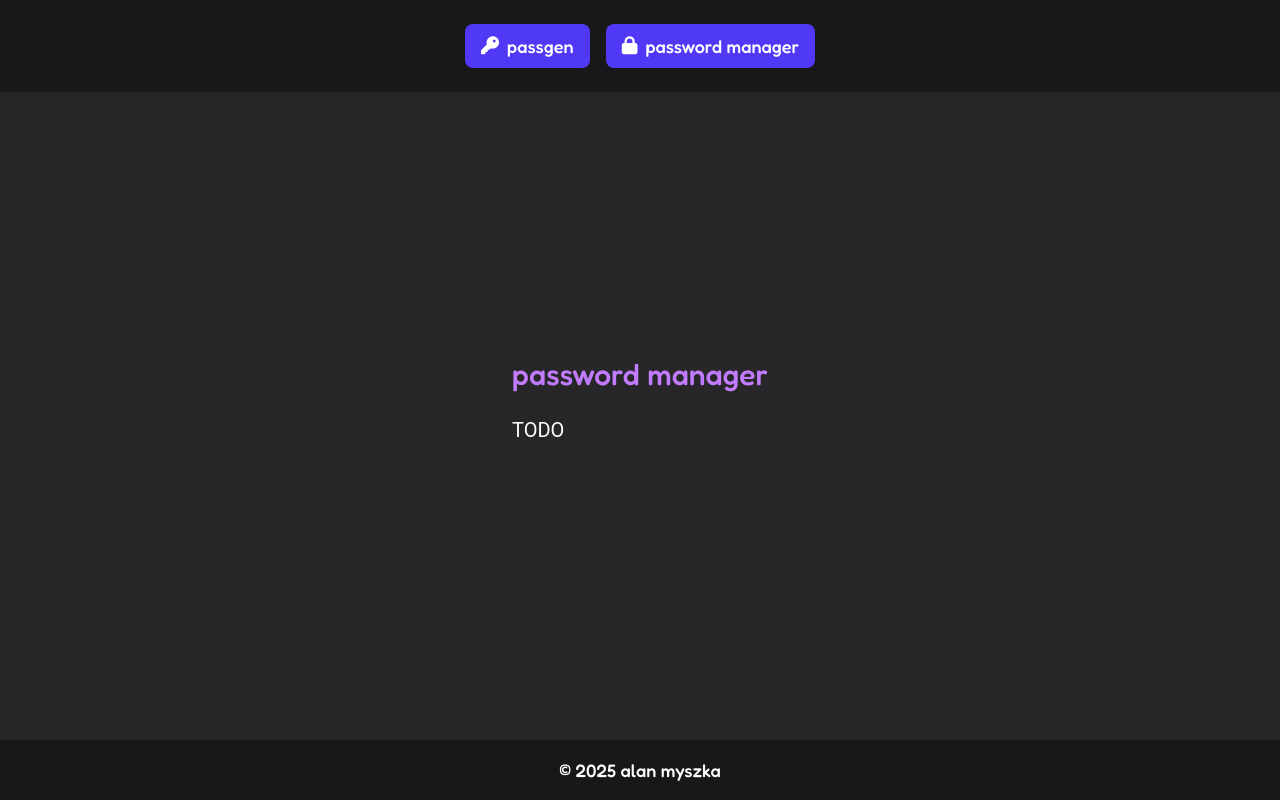
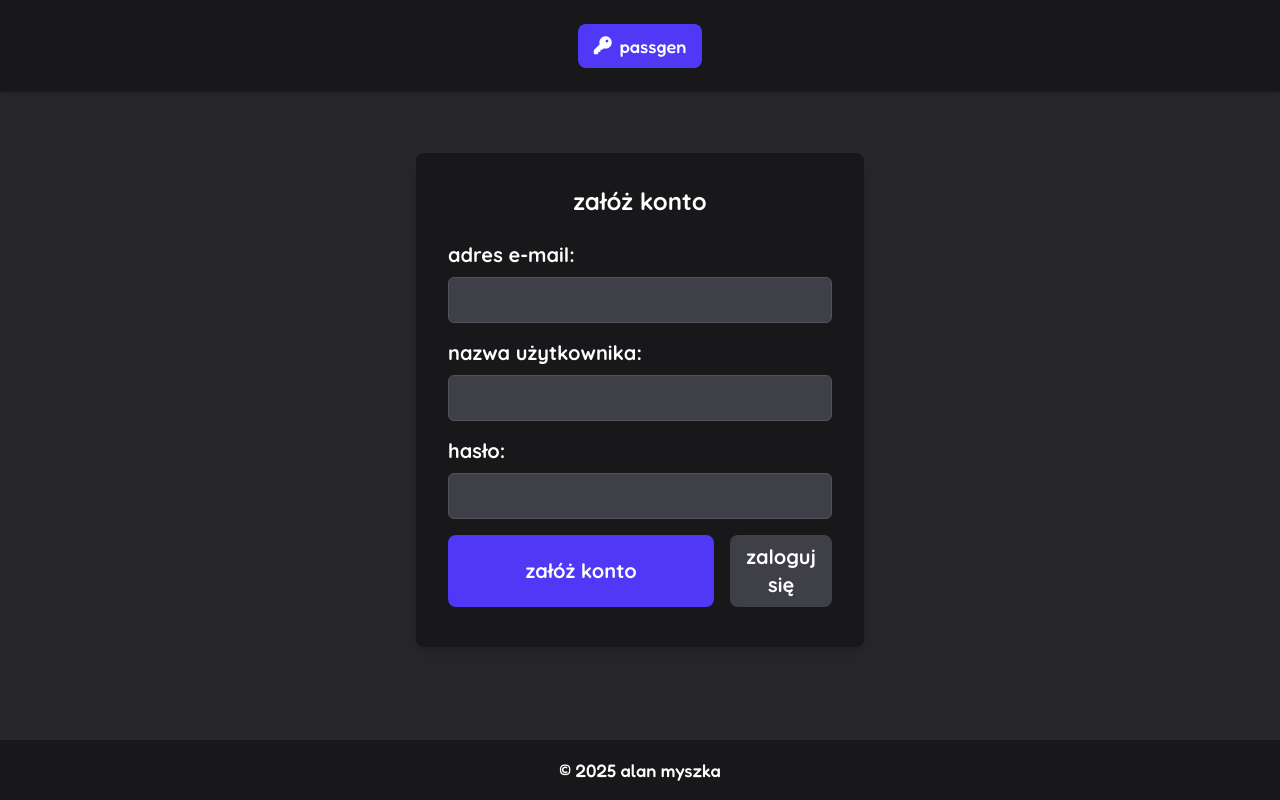
Before and after one commit to alanmyszka/passgen, a FastAPI app: page /password-manager/register in a window 1280 px wide. Run offline with FastAPI, Linux system fonts and the light colour scheme.

Commit message:
UI for login and register

```diff
--- a/main.py
+++ b/main.py
@@ -18,6 +18,10 @@ templates = Jinja2Templates(directory="templates")
 async def read_root(request: Request):
     return templates.TemplateResponse("index.html", {"request": request})
 
+@app.get("/password-manager", response_class=HTMLResponse)
+async def password_manager(request: Request):
+    return templates.TemplateResponse("password_manager.html", {"request": request})
+
 @app.get("/password-manager/login", response_class=HTMLResponse)
 async def password_manager(request: Request):
     return templates.TemplateResponse("pm_login.html", {"request": request})
--- a/static/css/custom.css
+++ b/static/css/custom.css
@@ -1,4 +1,6 @@
 @import url('https://fonts.googleapis.com/css2?family=Fredoka:wdth,wght@75..125,300..700&display=swap');
+@import url('https://fonts.googleapis.com/css2?family=Roboto&display=swap');
+@import url('https://fonts.googleapis.com/css2?family=Quicksand:wght@300..700&display=swap');
 .fredoka-font {
     font-family: "Fredoka", sans-serif;
     font-optical-sizing: auto;
@@ -6,9 +8,20 @@
     font-style: normal;
     font-variation-settings: "wdth" 100;
 }
-@import url('https://fonts.googleapis.com/css2?family=Roboto&display=swap');
 .roboto-regular {
     font-family: "Roboto", sans-serif;
     font-weight: 400;
     font-style: normal;
 }
+.quicksand-font {
+    font-family: "Quicksand", serif;
+    font-optical-sizing: auto;
+    font-weight: 500;
+    font-style: normal;
+  }
+.quicksand-font-700 {
+font-family: "Quicksand", serif;
+font-optical-sizing: auto;
+font-weight: 700;
+font-style: normal;
+}
--- a/static/css/output.css
+++ b/static/css/output.css
@@ -315,9 +315,6 @@
   .bg-indigo-600 {
     background-color: var(--color-indigo-600);
   }
-  .bg-transparent {
-    background-color: transparent;
-  }
   .bg-zinc-700 {
     background-color: var(--color-zinc-700);
   }
@@ -345,6 +342,9 @@
   .text-center {
     text-align: center;
   }
+  .font-mono {
+    font-family: var(--font-mono);
+  }
   .text-2xl {
     font-size: var(--text-2xl);
     line-height: var(--tw-leading, var(--text-2xl--line-height));
@@ -353,17 +353,9 @@
     font-size: var(--text-3xl);
     line-height: var(--tw-leading, var(--text-3xl--line-height));
   }
-  .text-lg {
-    font-size: var(--text-lg);
-    line-height: var(--tw-leading, var(--text-lg--line-height));
-  }
   .text-sm {
     font-size: var(--text-sm);
     line-height: var(--tw-leading, var(--text-sm--line-height));
-  }
-  .text-xl {
-    font-size: var(--text-xl);
-    line-height: var(--tw-leading, var(--text-xl--line-height));
   }
   .text-xs {
     font-size: var(--text-xs);
@@ -416,6 +408,9 @@
     outline-style: var(--tw-outline-style);
     outline-width: 1px;
   }
+  .filter {
+    filter: var(--tw-blur,) var(--tw-brightness,) var(--tw-contrast,) var(--tw-grayscale,) var(--tw-hue-rotate,) var(--tw-invert,) var(--tw-saturate,) var(--tw-sepia,) var(--tw-drop-shadow,);
+  }
   .hover\:bg-indigo-500 {
     &:hover {
       @media (hover: hover) {
@@ -463,22 +458,10 @@
       line-height: var(--tw-leading, var(--text-lg--line-height));
     }
   }
-  .sm\:text-sm {
-    @media (width >= 40rem) {
-      font-size: var(--text-sm);
-      line-height: var(--tw-leading, var(--text-sm--line-height));
-    }
-  }
   .sm\:text-xl {
     @media (width >= 40rem) {
       font-size: var(--text-xl);
       line-height: var(--tw-leading, var(--text-xl--line-height));
-    }
-  }
-  .sm\:text-xs {
-    @media (width >= 40rem) {
-      font-size: var(--text-xs);
-      line-height: var(--tw-leading, var(--text-xs--line-height));
     }
   }
 }
@@ -556,3 +539,43 @@
   inherits: false;
   initial-value: solid;
 }
+@property --tw-blur {
+  syntax: "*";
+  inherits: false;
+}
+@property --tw-brightness {
+  syntax: "*";
+  inherits: false;
+}
+@property --tw-contrast {
+  syntax: "*";
+  inherits: false;
+}
+@property --tw-grayscale {
+  syntax: "*";
+  inherits: false;
+}
+@property --tw-hue-rotate {
+  syntax: "*";
+  inherits: false;
+}
+@property --tw-invert {
+  syntax: "*";
+  inherits: false;
+}
+@property --tw-opacity {
+  syntax: "*";
+  inherits: false;
+}
+@property --tw-saturate {
+  syntax: "*";
+  inherits: false;
+}
+@property --tw-sepia {
+  syntax: "*";
+  inherits: false;
+}
+@property --tw-drop-shadow {
+  syntax: "*";
+  inherits: false;
+}
--- a/static/js/script.js
+++ b/static/js/script.js
@@ -37,13 +37,13 @@ document.getElementById('generate').addEventListener('click', () => {
     if (!characters.length) {
         errorDiv.textContent = "Wybierz przynajmniej jeden typ znaków!";
         errorDiv.classList.add('text-red-500');
-        resultDiv.textContent = "Twoje hasło pojawi się tutaj";
+        resultDiv.textContent = "wygenerowane hasło";
         return;
     }
     if (length < password.length) {
         errorDiv.textContent = "Długość hasła musi być większa niż liczba wybranych typów!";
         errorDiv.classList.add('text-red-500');
-        resultDiv.textContent = "Twoje hasło pojawi się tutaj";
+        resultDiv.textContent = "wygenerowane hasło";
         return;
     }
 
@@ -81,7 +81,7 @@ async function copyPassword() {
     const errorDiv = document.getElementById("error");
     const password = resultDiv.textContent.trim();
 
-    if (!password || password === "Twoje hasło pojawi się tutaj") {
+    if (!password || password === "wygenerowane hasło") {
         errorDiv.textContent = "Brak hasła do skopiowania!";
         errorDiv.classList.add('text-red-500');
         return;
--- a/templates/base.html
+++ b/templates/base.html
@@ -9,7 +9,7 @@
     <link href="/static/css/output.css" rel="stylesheet">
     <link href="/static/css/custom.css" rel="stylesheet">
 </head>
-<body class="h-screen flex justify-center items-center bg-zinc-800 text-white roboto-regular sm:text-xl text-sm">
+<body class="h-screen flex justify-center items-center bg-zinc-800 text-white quicksand-font sm:text-xl text-sm">
 
 {% include 'partials/_navbar.html' %}
 
--- a/templates/partials/_navbar.html
+++ b/templates/partials/_navbar.html
@@ -4,9 +4,11 @@
             <i class="fa-solid fa-key"></i>
             <span>passgen</span>
         </a>
+        <!---
         <a href="/password-manager/login" class="bg-indigo-600 hover:bg-indigo-500 text-white font-bold py-2 px-4 rounded-lg flex items-center space-x-2 fredoka-font">
             <i class="fa-solid fa-lock"></i>
             <span>password manager</span>
         </a>
+        -->
     </div>
 </nav>
--- a/templates/password_manager.html
+++ b/templates/password_manager.html
@@ -6,7 +6,7 @@
 
     <section class="p-8">
         <h1 class="text-3xl font-bold text-purple-400 mb-6 fredoka-font">password manager</h1>
-        <p>TODO</p>
+        <p class="fredoka-font">comming soon</p>
     </section>
 
 {% endblock %}
--- a/templates/pm_register.html
+++ b/templates/pm_register.html
@@ -1,12 +1,45 @@
 {% extends "base.html" %}
 
-{% block title %}password manager{% endblock %}
+{% block title %}password manager - załóż konto{% endblock %}
 
 {% block content %}
 
-    <section class="p-8">
-        <h1 class="text-3xl font-bold text-purple-400 mb-6 fredoka-font">password manager</h1>
-        <p>TODO</p>
-    </section>
+    <div class="bg-zinc-900 p-8 rounded-lg shadow-lg sm:w-full max-w-md quicksand-font">
 
+        <h2 class="text-2xl font-bold text-white mb-6 text-center">załóż konto</h2>
+
+        <form id="login-form" method="post" action="/api/register">
+            <div class="mb-4">
+                <label for="email" class="text-white font-bold block mb-2">adres e-mail:</label>
+                <input type="text" id="email" name="email" required
+                       class="w-full p-2 rounded-md bg-zinc-700 text-white border border-zinc-600 focus:border-indigo-400 focus:ring-1 focus:ring-indigo-400">
+            </div>
+
+            <div class="mb-4">
+                <label for="username" class="text-white font-bold block mb-2">nazwa użytkownika:</label>
+                <input type="text" id="username" name="username" required
+                       class="w-full p-2 rounded-md bg-zinc-700 text-white border border-zinc-600 focus:border-indigo-400 focus:ring-1 focus:ring-indigo-400">
+            </div>
+
+            <div class="mb-4">
+                <label for="password" class="text-white font-bold block mb-2">hasło:</label>
+                <input type="password" id="password" name="password" required
+                       class="w-full p-2 rounded-md bg-zinc-700 text-white border border-zinc-600 focus:border-indigo-400 focus:ring-1 focus:ring-indigo-400">
+            </div>
+
+            <div class="flex space-x-4">
+                <button type="submit"
+                        class="w-full bg-indigo-600 hover:bg-indigo-500 text-white font-bold py-2 px-4 rounded-lg">
+                    załóż konto
+                </button>
+                <a href="/password-manager/login"
+                   class="bg-zinc-700 hover:bg-zinc-600 text-white font-bold py-2 px-4 rounded-lg text-center">
+                    zaloguj się
+                </a>
+            </div>
+        </form>
+
+        <div id="error" class="flex justify-center text-red-500 text-sm mt-2"></div>
+
+    </div>
 {% endblock %}
```
Also changed, not shown: templates/404.html (+22 -9 lines), templates/index.html (+10 -10 lines), templates/pm_login.html (+32 -5 lines), README.md.
